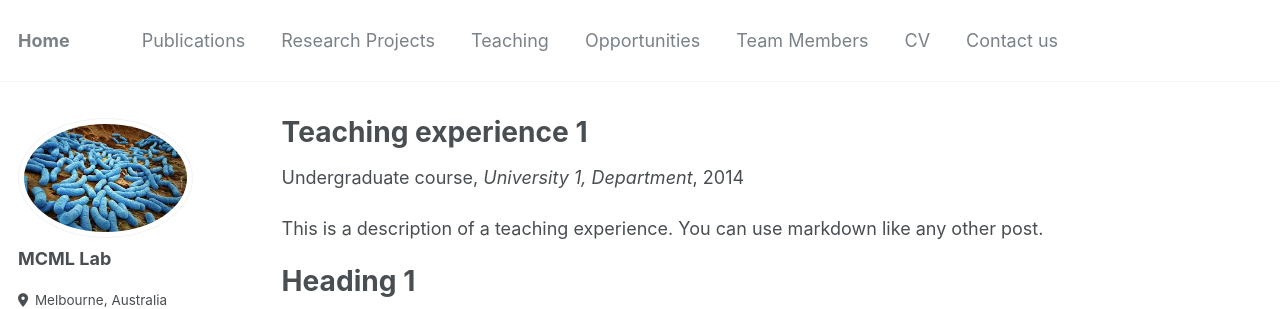
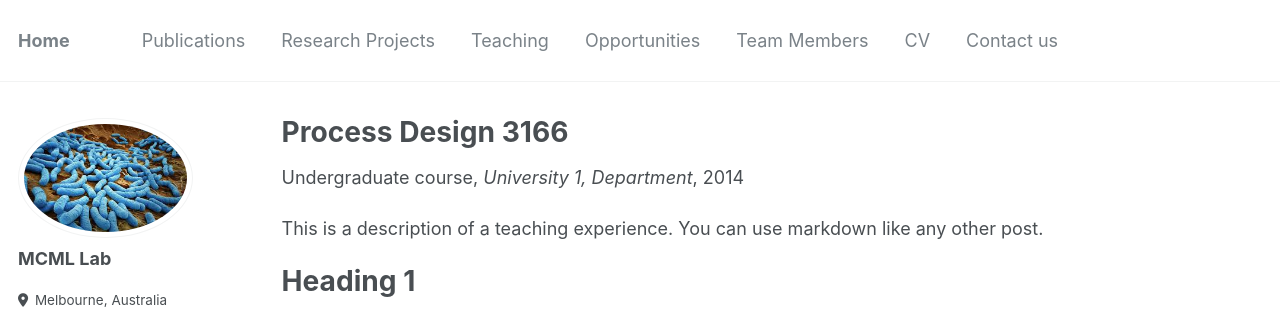
Before and after one commit to AminValiei/valieilab, a Jekyll site: the page built from _teaching/2014-spring-teaching-1.md, in a window 1280 px wide. Shown: the top 309 px of the page. Built offline with Jekyll 4.4.1, drawn with Linux system fonts in a browser that asks for light colours; some web fonts are replaced.

Commit message:
Update 2014-spring-teaching-1.md

```diff
--- a/_teaching/2014-spring-teaching-1.md
+++ b/_teaching/2014-spring-teaching-1.md
@@ -1,5 +1,5 @@
 ---
-title: "Teaching experience 1"
+title: "Process Design 3166"
 collection: teaching
 type: "Undergraduate course"
 permalink: /teaching/2014-spring-teaching-1
```
